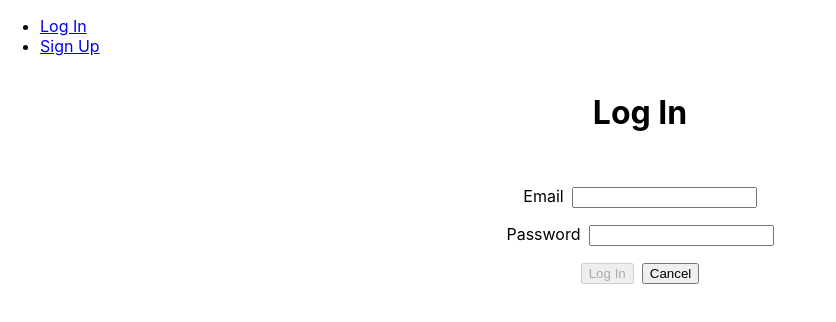
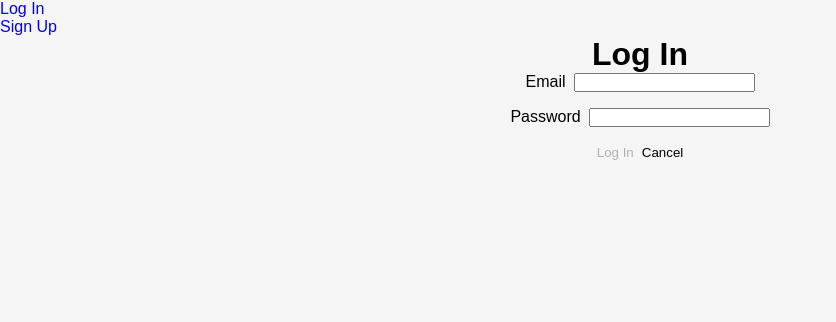
Before and after one commit to oscarnunez1/flavorite-front, a React (Vite) app: page /login in a window 1280 px wide. Shown: the top 322 px of the page, without its empty margins (0-836 px from the left). Built offline with nearby package versions, Linux system fonts and the light colour scheme; no server answers.

Commit message:
add default css rules for app.css

```diff
--- a/src/App.css
+++ b/src/App.css
@@ -0,0 +1,58 @@
+* {
+  margin: 0;
+  padding: 0;
+  box-sizing: border-box;
+}
+
+html {
+  scroll-behavior: smooth;
+  scroll-padding-top: 75px;
+}
+
+body {
+  font-weight: 400;
+  overflow-x: hidden;
+  position: relative;
+  background-color: whitesmoke !important;
+  color: black !important;
+  font-family: 'Centra', sans-serif !important;
+}
+
+h1, h2, h3, h4, h5, h6 {
+  margin: 0;
+  padding: 0;
+  line-height: normal;
+}
+
+p, a, li, button, ul {
+  margin: 0;
+  padding: 0;
+  line-height: normal;
+  text-decoration: none;
+}
+
+a:hover {
+  text-decoration: none;
+}
+
+img {
+  width: 100%;
+  height: auto;
+}
+
+button {
+  border: 0;
+  border-radius: 8px;
+  background-color: transparent;
+}
+
+input:focus, textarea:focus, select:focus {
+  outline: none;
+}
+
+@media (min-width:1700px) {
+	main .container {
+		max-width: 100%;
+		padding: 0 150px;
+	}
+}
--- a/src/index.css
+++ b/src/index.css
@@ -1,8 +1,8 @@
 body {
   margin: 0;
-  font-family: -apple-system, BlinkMacSystemFont, 'Segoe UI', 'Roboto',
-    'Oxygen','Ubuntu', 'Cantarell', 'Fira Sans', 'Droid Sans',
-    'Helvetica Neue', sans-serif;
+  font-family: -apple-system, BlinkMacSystemFont, 'Segoe UI', 'Roboto', 'Oxygen',
+    'Ubuntu', 'Cantarell', 'Fira Sans', 'Droid Sans', 'Helvetica Neue',
+    sans-serif;
   -webkit-font-smoothing: antialiased;
   -moz-osx-font-smoothing: grayscale;
 }
```
